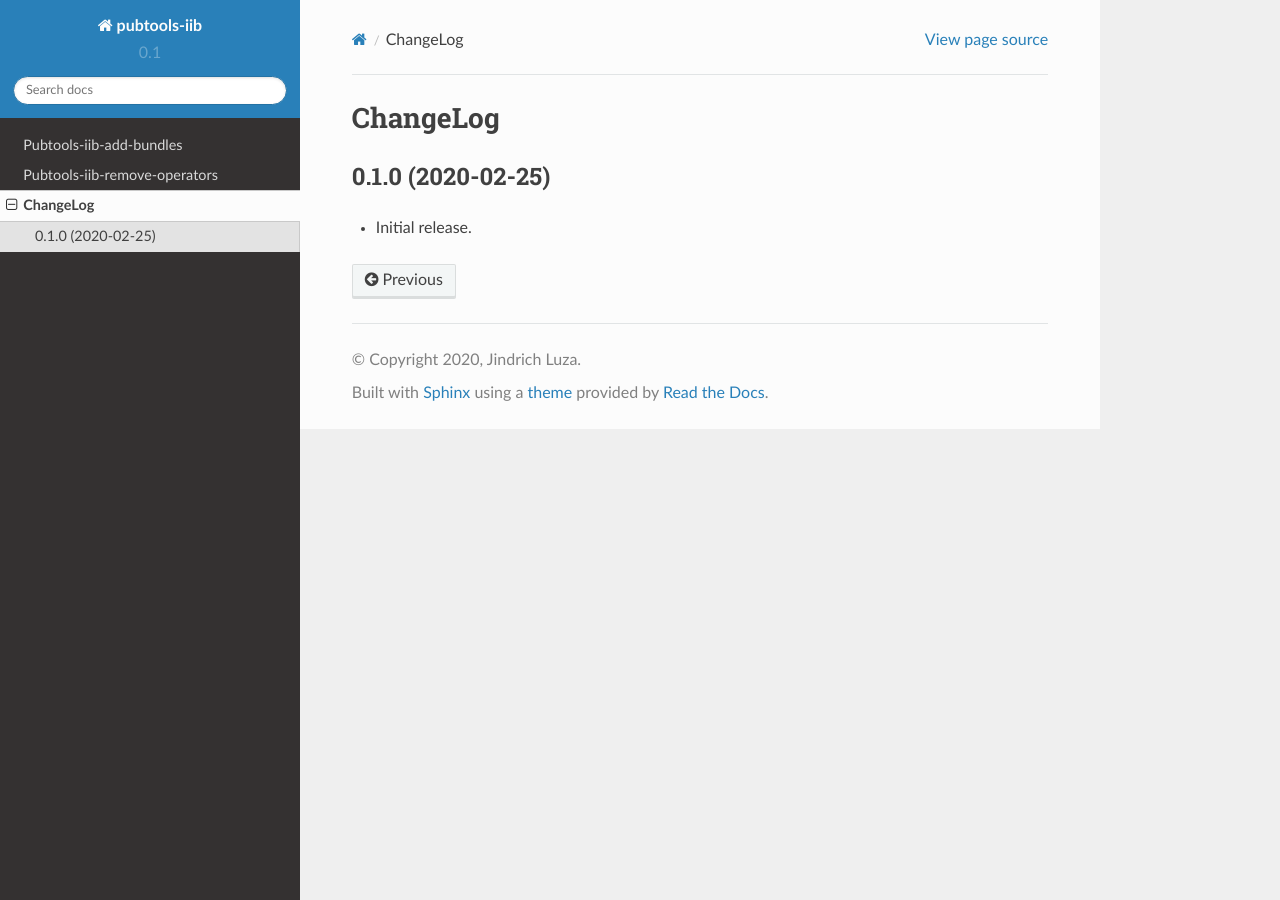
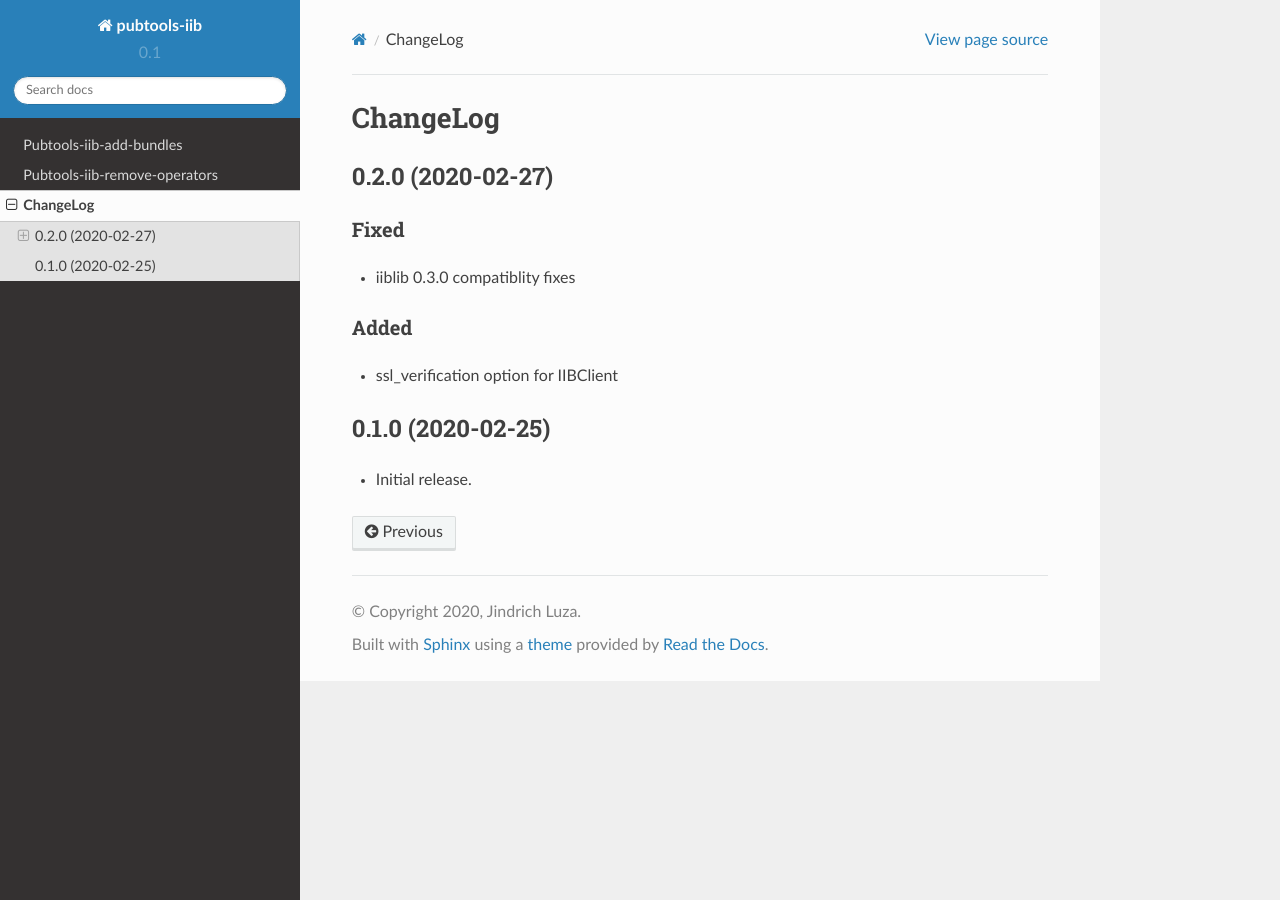
Before and after one commit to release-engineering/pubtools-iib, a Sphinx documentation site: the page built from docs/source/CHANGELOG.rst, in a window 1280 px wide. Built offline with Sphinx 7.4.7 and the Read the Docs theme 2.0.0, drawn with Linux system fonts in a browser that asks for light colours.

Commit message:
v0.2.0 changelog

```diff
--- a/docs/source/CHANGELOG.rst
+++ b/docs/source/CHANGELOG.rst
@@ -1,5 +1,18 @@
 ChangeLog
 =========
+
+0.2.0 (2020-02-27)
+------------------
+
+Fixed
+~~~~~
+* iiblib 0.3.0 compatiblity fixes
+
+Added
+~~~~~
+* ssl_verification option for IIBClient
+
+
 
 0.1.0 (2020-02-25)
 ------------------
--- a/requirements.txt
+++ b/requirements.txt
@@ -2,5 +2,5 @@ six
 setuptools
 pushcollector
 pubtools-pulp
-iiblib>=0.2.0
+iiblib>=0.3.0
 pubtools-pulplib
--- a/setup.py
+++ b/setup.py
@@ -67,7 +67,7 @@ if os.environ.get("READTHEDOCS", None):
 
 setup(
     name="pubtools-iib",
-    version="0.1.0",
+    version="0.2.0",
     description="Pubtools-iib",
     long_description=long_description,
     author="Jindrich Luza",
```
